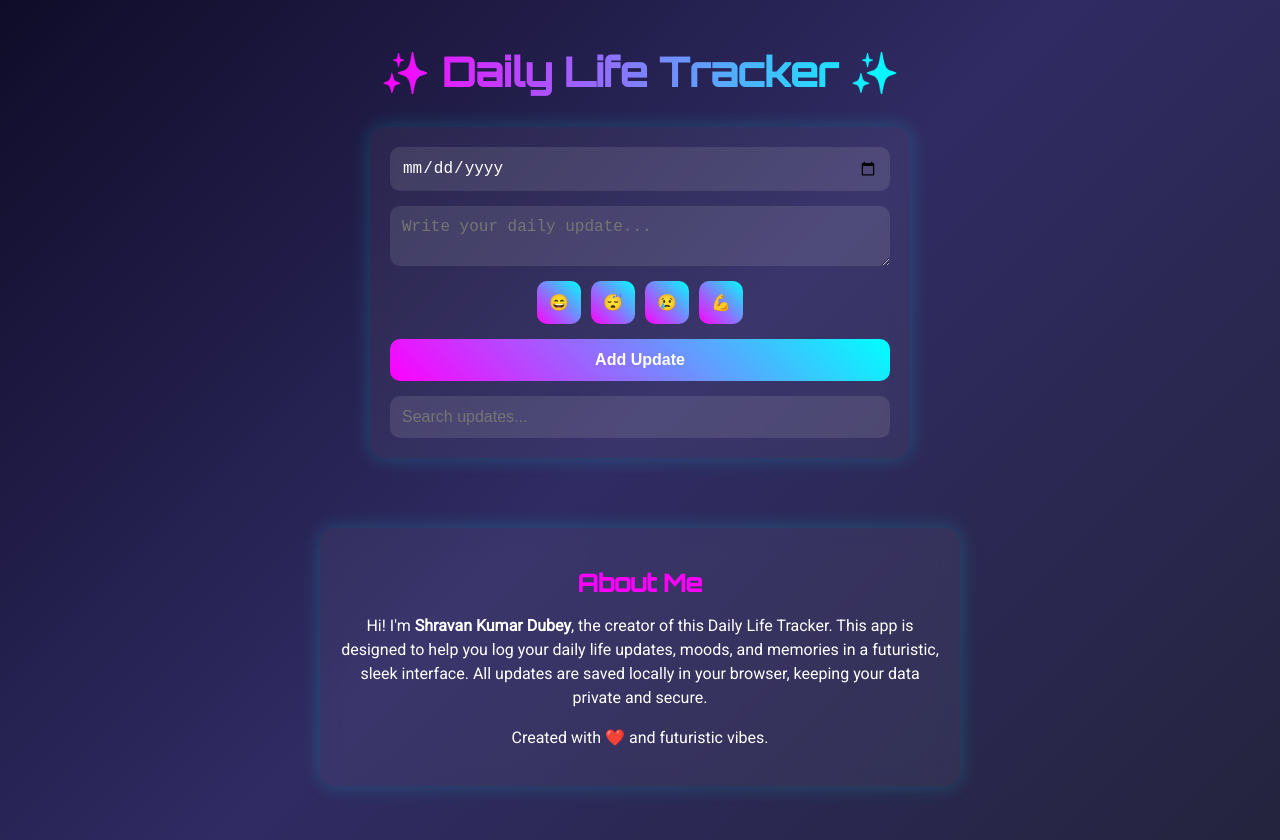
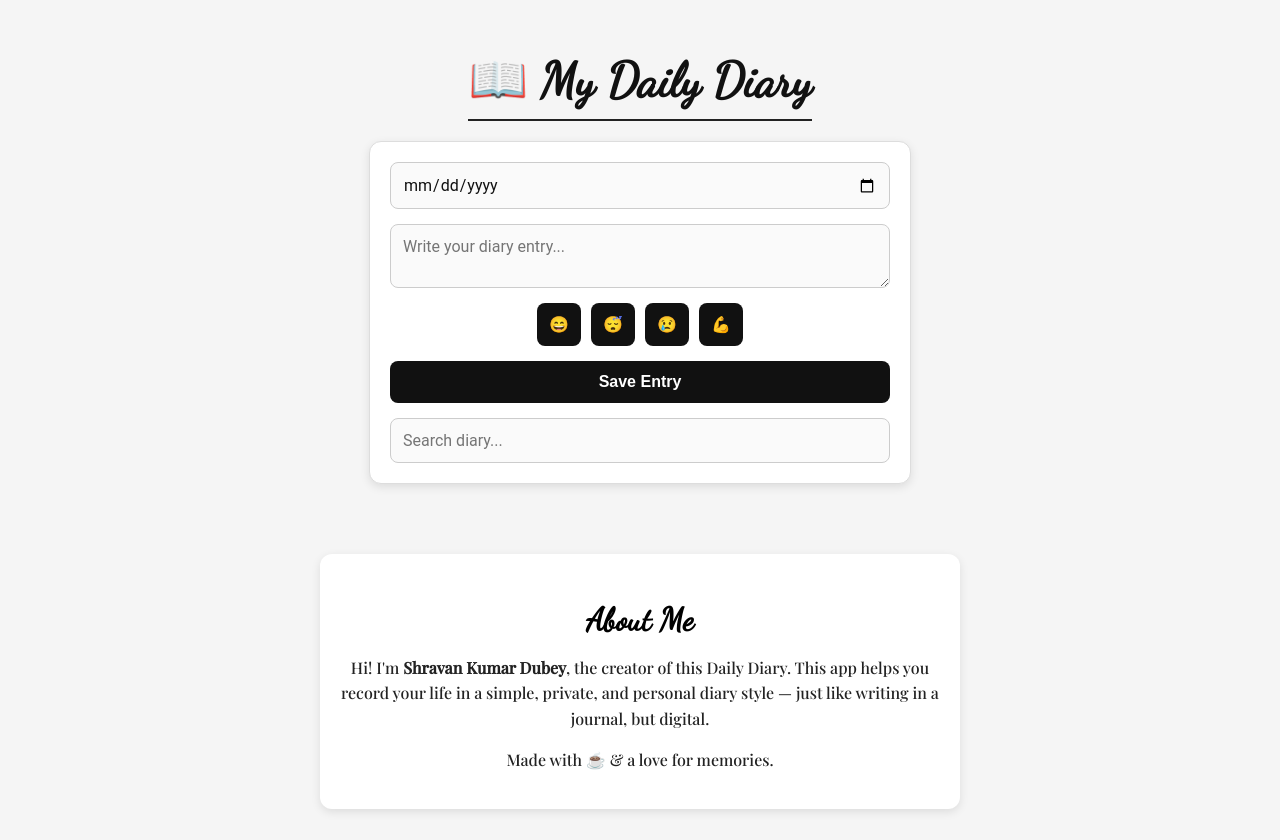
Before and after one commit to dubeyshravan2009-N/DailyLifeTracker, a plain HTML site: page index.html in a window 1280 px wide. Drawn offline with nearby package versions, Linux system fonts and the light colour scheme.

Commit message:
Update index.html

```diff
--- a/index.html
+++ b/index.html
@@ -3,145 +3,137 @@
 <head>
 <meta charset="UTF-8">
 <meta name="viewport" content="width=device-width, initial-scale=1.0">
-<title>✨ Daily Life Tracker ✨</title>
-<link href="https://fonts.googleapis.com/css2?family=Orbitron:wght@500&family=Roboto&display=swap" rel="stylesheet">
+<title>📖 My Daily Diary</title>
+<link href="https://fonts.googleapis.com/css2?family=Playfair+Display:wght@500&family=Dancing+Script&display=swap" rel="stylesheet">
 <style>
-    #aboutMe {
-    background: rgba(255,255,255,0.05);
-    backdrop-filter: blur(10px);
-    padding: 20px;
-    border-radius: 15px;
-    margin-top: 40px;
-    width: 100%;
-    max-width: 600px;
-    box-shadow: 0 0 20px rgba(0,255,255,0.2);
-    text-align: center;
-    color: #fff;
-    animation: fadeIn 1s ease forwards;
-}
-#aboutMe:hover {
-    box-shadow: 0 0 30px #ff00ff, 0 0 30px #00ffff;
-    transform: scale(1.02);
-    transition: 0.3s;
-}
-
-
-#aboutMe h2 {
-    font-family: 'Orbitron', sans-serif;
-    color: #ff00ff;
-    margin-bottom: 10px;
-}
-
-#aboutMe p {
-    font-size: 16px;
-    line-height: 1.5;
-}
-
 /* GENERAL STYLES */
 body {
     margin:0; padding:20px;
-    font-family:'Roboto', sans-serif;
-    background: linear-gradient(135deg, #0f0c29, #302b63, #24243e);
-    color:#fff;
+    font-family:'Playfair Display', serif;
+    background: #f5f5f5; /* soft diary white */
+    color:#222;
     min-height:100vh;
     display:flex; flex-direction:column; align-items:center;
-    user-select:none; /* Prevent text selection */
 }
 
+/* HEADING */
 h1 {
-    font-family: 'Orbitron', sans-serif;
-    font-size: 2.5rem;
-    margin-bottom: 30px;
-    background: linear-gradient(90deg, #ff00ff, #00ffff);
-    background-clip: text;           /* Standard property */
-    -webkit-background-clip: text;   /* For Chrome/Safari */
-    -webkit-text-fill-color: transparent;
+    font-family: 'Dancing Script', cursive;
+    font-size: 3rem;
+    margin-bottom: 20px;
+    color:#111;
+    border-bottom: 2px solid #222;
+    padding-bottom: 10px;
     text-align: center;
 }
 
-
-/* FORM STYLING */
+/* FORM */
 #updateForm {
-    background: rgba(255,255,255,0.05);
-    backdrop-filter: blur(10px);
-    border-radius: 15px; padding:20px;
+    background: #fff;
+    border:1px solid #ddd;
+    border-radius: 12px;
+    padding:20px;
     width:100%; max-width:500px;
     display:flex; flex-direction:column; gap:15px;
-    box-shadow: 0 0 20px rgba(0,255,255,0.2);
+    box-shadow: 0 3px 10px rgba(0,0,0,0.1);
 }
 
 #updateForm input, #updateForm textarea {
-    border:none; border-radius:10px; padding:12px; font-size:16px;
-    outline:none; background:rgba(255,255,255,0.1); color:#fff;
-    transition:0.3s;
+    border:1px solid #ccc; border-radius:8px; padding:12px; font-size:16px;
+    outline:none; background:#fafafa; color:#111;
+    font-family:'Roboto', sans-serif;
 }
 
 #updateForm input:focus, #updateForm textarea:focus {
-    background: rgba(255,255,255,0.2);
-    box-shadow: 0 0 10px #00ffff;
+    border-color:#000;
+    background:#fff;
 }
 
 #updateForm button {
-    padding:12px; font-size:16px; border:none; border-radius:10px;
-    cursor:pointer; background: linear-gradient(45deg,#ff00ff,#00ffff);
-    color:#fff; font-weight:bold; transition:0.3s;
+    padding:12px; font-size:16px; border:none; border-radius:8px;
+    cursor:pointer; background:#111; color:#fff;
+    font-weight:bold; transition:0.3s;
 }
 #updateForm button:hover {
-    transform: scale(1.05); box-shadow:0 0 15px #ff00ff,0 0 15px #00ffff;
+    background:#444;
+}
+
+/* MOOD BUTTONS */
+.moodSelector { display:flex; gap:10px; justify-content:center; }
+.moodSelector button {
+    font-size:20px; background:#fafafa;
+    border:1px solid #ccc; padding:8px; border-radius:50%; cursor:pointer; transition:0.3s;
+}
+.moodSelector button:hover { background:#eee; transform: scale(1.1); }
+
+/* SEARCH */
+#searchInput {
+    padding:10px; border-radius:8px; border:1px solid #ccc;
+    background:#fafafa; color:#111;
 }
 
 /* UPDATES LIST */
 #updatesList { margin-top:30px; width:100%; max-width:600px; display:flex; flex-direction:column; gap:15px; }
 
 .updateItem {
-    background: rgba(255,255,255,0.05); backdrop-filter: blur(10px);
-    padding:15px; border-radius:15px; position:relative; transition:0.3s;
-    border-left:5px solid #00ffff;
-    opacity:0; transform: translateX(-50px); animation: fadeIn 0.5s forwards;
+    background: #fff;
+    border:1px solid #ddd;
+    padding:15px; border-radius:12px;
+    position:relative; transition:0.3s;
+    box-shadow: 0 3px 8px rgba(0,0,0,0.05);
+    opacity:0; transform: translateY(20px); animation: fadeIn 0.6s forwards;
 }
-.updateItem h3 { margin:0 0 10px 0; font-family:'Orbitron',sans-serif; }
-.updateItem p { margin:0; font-size:16px; }
+.updateItem h3 { margin:0 0 10px 0; font-family:'Dancing Script',cursive; font-size:1.5rem; color:#111; }
+.updateItem p { margin:0; font-size:16px; font-family:'Roboto',sans-serif; color:#333; }
 
 .updateItem button {
-    position:absolute; top:15px; right:15px; background:#ff0000;
-    border:none; padding:5px 10px; border-radius:8px; cursor:pointer;
+    position:absolute; top:15px; right:15px; background:#b33;
+    border:none; padding:5px 10px; border-radius:6px; cursor:pointer;
     font-weight:bold; color:#fff; transition:0.3s;
 }
-.updateItem button:hover { transform:scale(1.1); box-shadow:0 0 10px #ff0000; }
+.updateItem button:hover { background:#d55; }
 
-/* MOOD BUTTONS */
-.moodSelector { display:flex; gap:10px; justify-content:center; }
-.moodSelector button {
-    font-size:20px; background: rgba(255,255,255,0.1);
-    border:none; padding:8px; border-radius:50%; cursor:pointer; transition:0.3s;
+/* ABOUT ME */
+#aboutMe {
+    background: #fff;
+    padding: 20px;
+    border-radius: 12px;
+    margin-top: 40px;
+    width: 100%;
+    max-width: 600px;
+    box-shadow: 0 3px 10px rgba(0,0,0,0.1);
+    text-align: center;
+    color: #222;
 }
-.moodSelector button:hover { transform: scale(1.2); box-shadow:0 0 10px #00ffff; }
-
-/* SEARCH */
-#searchInput { padding:10px; border-radius:10px; border:none; background: rgba(255,255,255,0.1); color:#fff; outline:none; }
+#aboutMe h2 {
+    font-family: 'Dancing Script', cursive;
+    color: #000;
+    margin-bottom: 10px;
+    font-size: 2rem;
+}
+#aboutMe p { font-size:16px; line-height:1.6; }
 
 /* ANIMATIONS */
-@keyframes fadeIn { to { opacity:1; transform: translateX(0); } }
+@keyframes fadeIn { to { opacity:1; transform: translateY(0); } }
 
-/* RESPONSIVE */
-@media(max-width:600px){ h1{font-size:2rem;} #updateForm,#updatesList{width:100%;} }
+@media(max-width:600px){ h1{font-size:2rem;} }
 </style>
 </head>
 <body>
 
-<h1>✨ Daily Life Tracker ✨</h1>
+<h1>📖 My Daily Diary</h1>
 
 <div id="updateForm">
     <input type="date" id="dateInput" />
-    <textarea id="textInput" placeholder="Write your daily update..."></textarea>
+    <textarea id="textInput" placeholder="Write your diary entry..."></textarea>
     <div class="moodSelector">
         <button type="button" data-mood="😄">😄</button>
         <button type="button" data-mood="😴">😴</button>
         <button type="button" data-mood="😢">😢</button>
         <button type="button" data-mood="💪">💪</button>
     </div>
-    <button id="addBtn">Add Update</button>
-    <input type="text" id="searchInput" placeholder="Search updates..." />
+    <button id="addBtn">Save Entry</button>
+    <input type="text" id="searchInput" placeholder="Search diary..." />
 </div>
 
 <div id="updatesList"></div>
@@ -151,23 +143,20 @@ document.addEventListener("DOMContentLoaded", () => {
     let updates = JSON.parse(localStorage.getItem('updates')) || [];
     let currentMood = '';
 
-    // MOOD BUTTONS
     document.querySelectorAll('.moodSelector button').forEach(btn => {
         btn.addEventListener('click', ()=>{ currentMood = btn.dataset.mood; });
     });
 
-    // ADD UPDATE
     document.getElementById('addBtn').addEventListener('click', ()=> {
         const date = document.getElementById('dateInput').value;
         const text = document.getElementById('textInput').value;
-        if(!date||!text){ alert('Add both date and update!'); return; }
+        if(!date||!text){ alert('Please add a date and entry!'); return; }
         updates.push({date,text,mood:currentMood});
         localStorage.setItem('updates',JSON.stringify(updates));
         document.getElementById('textInput').value=''; currentMood='';
         renderUpdates();
     });
 
-    // RENDER UPDATES
     function renderUpdates(filter=''){
         const list=document.getElementById('updatesList');
         list.innerHTML='';
@@ -176,7 +165,6 @@ document.addEventListener("DOMContentLoaded", () => {
         .forEach((update,index)=>{
             const div=document.createElement('div');
             div.className='updateItem';
-            div.style.borderLeftColor=update.mood==='😄'?'#00ff00':update.mood==='😴'?'#8888ff':update.mood==='😢'?'#ff5555':update.mood==='💪'?'#ffcc00':'#00ffff';
             div.innerHTML=`<h3>${update.date} ${update.mood||''}</h3><p>${update.text}</p>
                            <button data-index="${index}">Delete</button>`;
             list.appendChild(div);
@@ -192,21 +180,14 @@ document.addEventListener("DOMContentLoaded", () => {
     }
 
     renderUpdates();
-
-    // SEARCH FUNCTION
     document.getElementById('searchInput').addEventListener('input', e=>{ renderUpdates(e.target.value); });
-
-    // BLOCK RIGHT CLICK & SHORTCUTS
-    document.addEventListener('contextmenu', e=>e.preventDefault());
-    document.addEventListener('keydown', e=>{
-        if(e.ctrlKey || e.key==='F12' || e.key==='s' || e.key==='u'){ e.preventDefault(); alert('Action blocked!'); }
-    });
 });
 </script>
+
 <div id="aboutMe">
     <h2>About Me</h2>
-    <p>Hi! I'm <strong>Shravan Kumar Dubey</strong>, the creator of this Daily Life Tracker. This app is designed to help you log your daily life updates, moods, and memories in a futuristic, sleek interface. All updates are saved locally in your browser, keeping your data private and secure.</p>
-    <p>Created with ❤️ and futuristic vibes.</p>
+    <p>Hi! I'm <strong>Shravan Kumar Dubey</strong>, the creator of this Daily Diary. This app helps you record your life in a simple, private, and personal diary style — just like writing in a journal, but digital.</p>
+    <p>Made with ☕ & a love for memories.</p>
 </div>
 
 </body>
```
